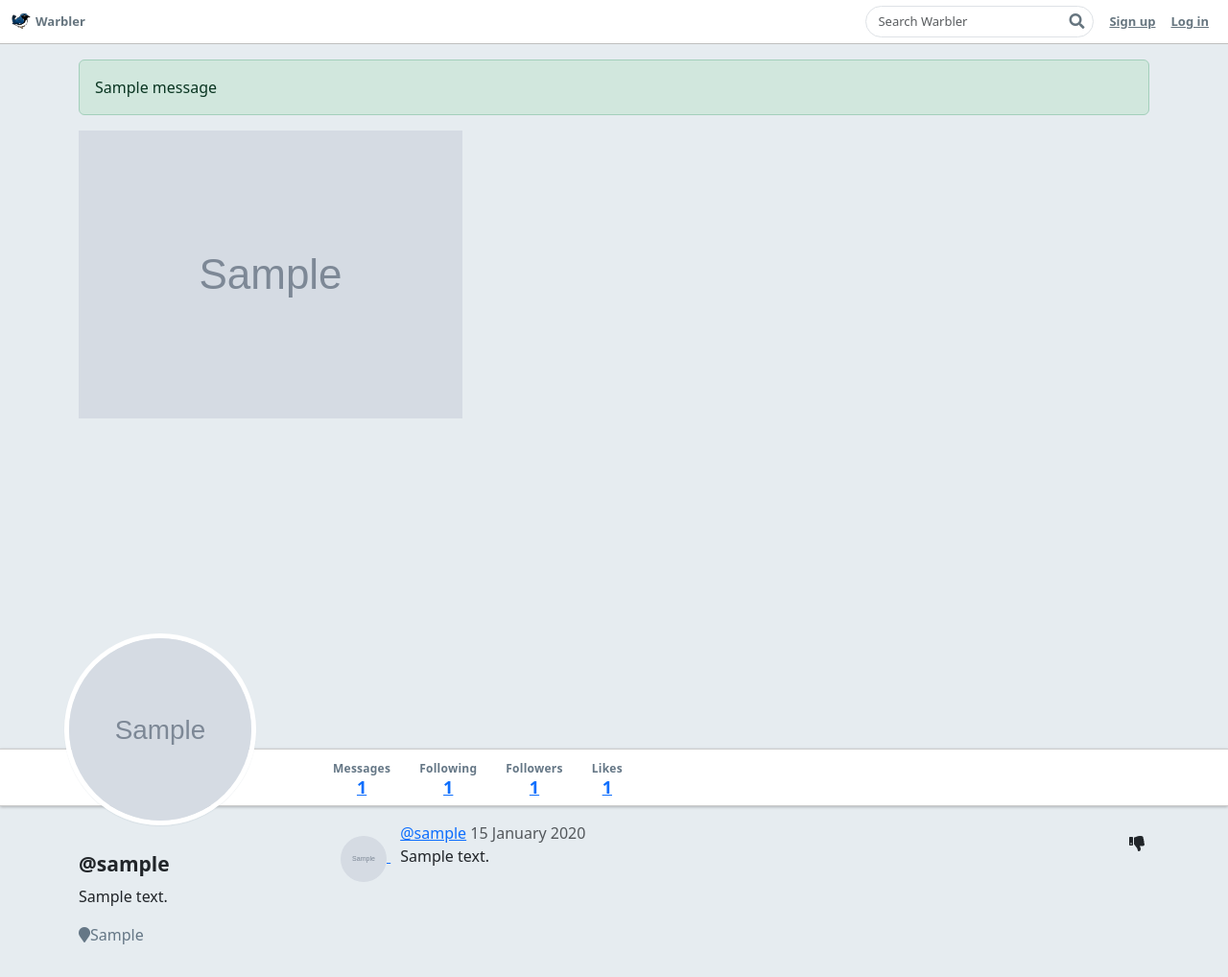
After one commit to Coding-Kittens/Warbler, a Flask app: page /users/1/likes in a window 1280 px wide. The commit adds this page. Shown: the whole page at 96% size. Run offline with Flask 2, Linux system fonts and the light colour scheme; tables that the repository leaves empty hold one stand-in row (values such as "Sample post"); grey boxes marked "Sample" are stand-in pictures; one stand-in notice (Sample message) is shown; some libraries are stand-ins or nearby versions.

Commit message:
added likes and 404page

```diff
--- a/app.py
+++ b/app.py
@@ -4,7 +4,7 @@ from flask import Flask, render_template, request, flash, redirect, session, g
 from flask_debugtoolbar import DebugToolbarExtension
 from sqlalchemy.exc import IntegrityError
 from forms import UserAddForm, LoginForm, MessageForm, EditUserForm
-from models import db, connect_db, User, Message
+from models import db, connect_db, User, Message, Likes, Follows
 
 
 CURR_USER_KEY = "curr_user"
@@ -314,6 +314,44 @@ def messages_destroy(message_id):
 
 
 ##############################################################################
+# Likes
+
+
+@app.route("/users/like/<int:message_id>", methods=["POST"])
+def like_message(message_id):
+    """likes or unlikes a message"""
+
+    if not g.user:
+        flash("Access unauthorized.", "danger")
+        return redirect("/")
+
+    current_msg = Message.query.get_or_404(message_id)
+    if current_msg in g.user.likes:
+        g.user.likes.remove(current_msg)
+        db.session.add(g.user)
+        db.session.commit()
+        return redirect("/")
+
+    if g.user.id == current_msg.user_id:
+        flash("You can't like your own message.", "danger")
+        return redirect("/")
+
+    new_like = Likes(user_id=g.user.id, message_id=message_id)
+    db.session.add(new_like)
+    db.session.commit()
+
+    return redirect("/")
+
+
+@app.route("/users/<int:user_id>/likes", methods=["GET"])
+def show_liked_messages(user_id):
+    """shows likes page for a user"""
+    user = User.query.get_or_404(user_id)
+    messages = Message.query.all()
+    return render_template("users/likes.html", user=user, messages=messages)
+
+
+##############################################################################
 # Homepage and error pages
 
 
--- a/static/stylesheets/style.css
+++ b/static/stylesheets/style.css
@@ -102,6 +102,9 @@ nav form.navbar-form {
   box-shadow: none;
   border: 2px solid #007bff;
 }
+
+
+
 
 /* on "onboarding" pages (signup & login), the navbar is
    different: no search box, the logo is centered, and it has
@@ -524,6 +527,12 @@ p.card-bio {
 
 /* ================================ 404 page */
 
+#error_img
+{
+  width: 700px;
+}
+
+
 .message-404 {
   color: white;
   margin-top: 2em;
--- a/templates/404.html
+++ b/templates/404.html
@@ -3,5 +3,5 @@
 {% block title %} Page Not Found! {% endblock %}
   {% block content %}
 <h1>Sorry page not found.</h1>
-<img id="error_img" src="/static/404_page_not_found.png" alt="">
+<img id="error_img" src="/static/images/404.png" alt="">
     {% endblock %}
--- a/templates/405.html
+++ b/templates/405.html
@@ -3,5 +3,4 @@
 {% block title %} Page Not Found! {% endblock %}
   {% block content %}
 <h1>Method Not Allowed.</h1>
-<img id="error_img" src="/static/404_page_not_found.png" alt="">
     {% endblock %}
--- a/templates/users/detail.html
+++ b/templates/users/detail.html
@@ -30,7 +30,7 @@
           </li>
           <li class="stat">
             <p class="small">Likes</p>
-            <h4>TBD</h4>
+            <h4><a href="/users/{{ user.id }}/likes">{{ user.likes | length }}</a></h4>
           </li>
           <div class="ml-auto">
             {% if g.user.id == user.id %}
--- /dev/null
+++ b/templates/users/likes.html
@@ -0,0 +1,39 @@
+{% extends 'users/detail.html' %}
+
+{% block user_details %}
+  <div class="col-sm-9">
+    <div class="row">
+
+      {% for msg in messages %}
+
+      {% if msg in user.likes %}
+        <li class="list-group-item">
+          <a href="/messages/{{ msg.id  }}" class="message-link"/>
+          <a href="/users/{{ msg.user.id }}">
+            <img src="{{ msg.user.image_url }}" alt="" class="timeline-image">
+          </a>
+          <div class="message-area">
+            <a href="/users/{{ msg.user.id }}">@{{ msg.user.username }}</a>
+            <span class="text-muted">{{ msg.timestamp.strftime('%d %B %Y') }}</span>
+            <p>{{ msg.text }}</p>
+          </div>
+
+          <form method="POST" action="/users/like/{{ msg.id }}" id="messages-form">
+            {%if msg in g.user.likes%}
+            <button class="btn btn-sm{{'btn-primary'}}">
+              <i class="fa fa-thumbs-up"></i>
+            </button>
+            {%else%}
+            <button class="btn btn-sm{{'btn-secondary'}}">
+              <i class="fa fa-thumbs-down"></i>
+            </button>
+            {%endif%}
+          </form>
+        </li>
+        {% endif %}
+      {% endfor %}
+
+    </div>
+  </div>
+
+{% endblock %}
```
Also changed, not shown: models.py (+4 -4 lines), templates/home.html (+9 -6 lines), 4 other files. Lines whose indentation alone changed are shown as unchanged.
